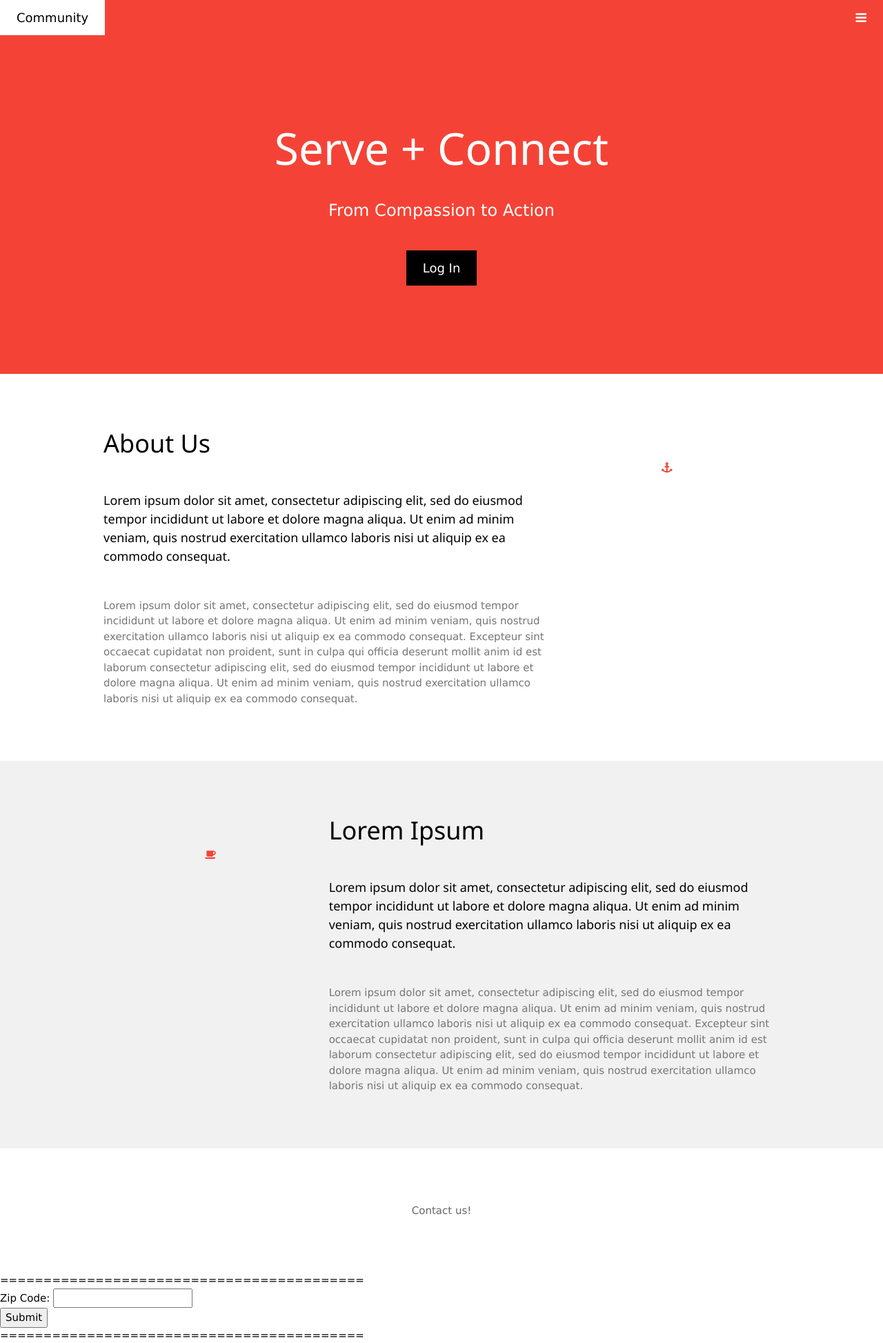
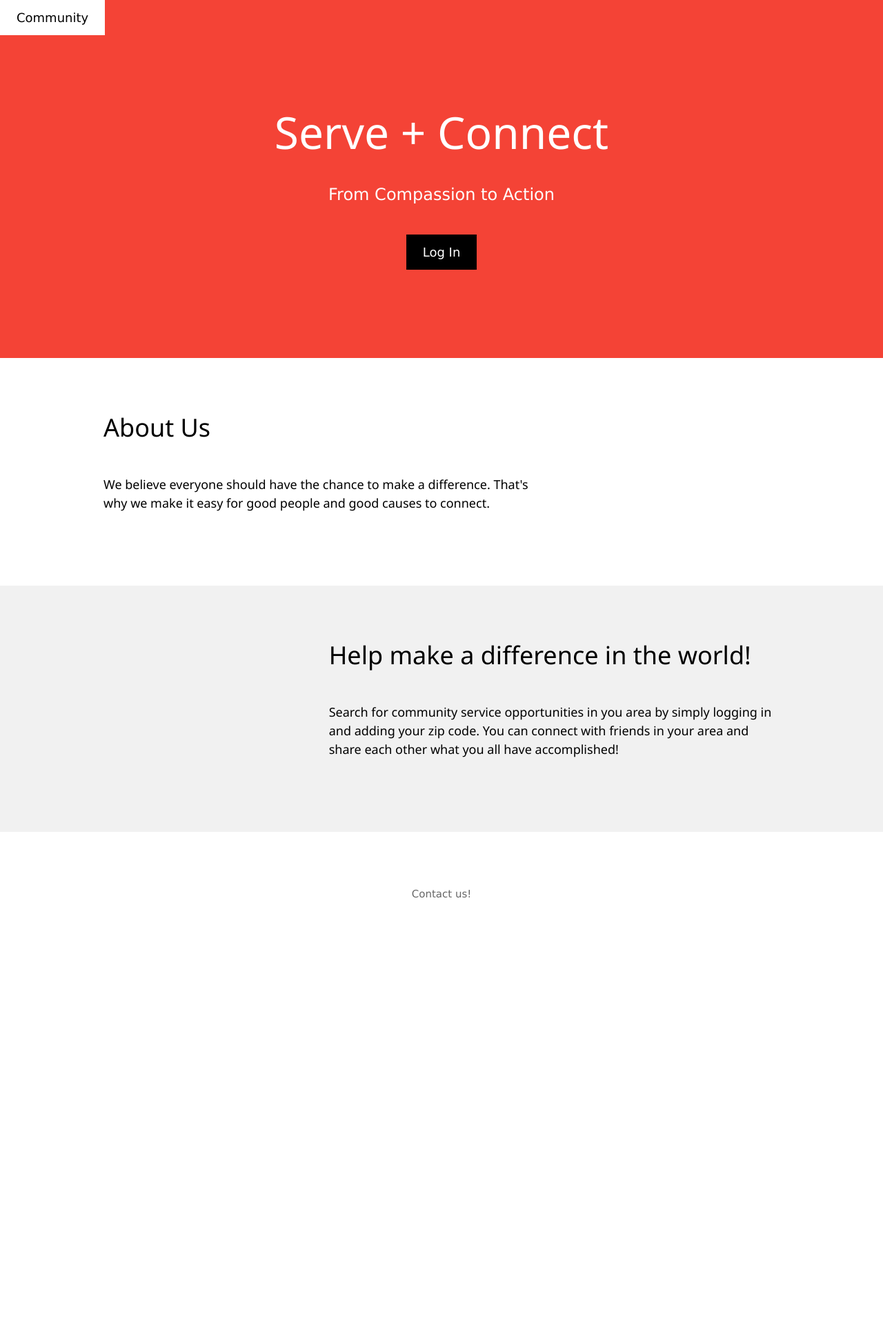
Before and after one commit to Erik-Handeland/serve-and-connect, a Python web app: template templates/login.html in a window 1280 px wide. Shown: the whole page at 69% size. After the commit the page ends 1302 px from the top, so only its background shows below. Run offline with Jinja, Linux system fonts and the light colour scheme; the template is opened without the code that fills it, so the values that code supplies are empty; some libraries are stand-ins or nearby versions.

Commit message:
changes by lina

```diff
--- a/templates/login.html
+++ b/templates/login.html
@@ -1,15 +1,37 @@
 <!DOCTYPE html>
-<<<<<<< HEAD
 <html>
-<title> Serve + Connect </title>
+<head>
+<title>Serve + Connect</title>
 <meta charset="UTF-8">
+<meta name="google-signin-scope" content="profile email">
+<meta name="google-signin-client_id" content="1046708274555-ach4a5gsk2oqc9uu7m2vrreljju42g3i.apps.googleusercontent.com">
+<script src="https://apis.google.com/js/platform.js" async defer></script>
 <meta name="viewport" content="width=device-width, initial-scale=1">
 <link rel="stylesheet" href="https://fonts.googleapis.com/css?family=Lato">
 <link rel="stylesheet" href="https://fonts.googleapis.com/css?family=Montserrat">
-<link rel="stylesheet" href="https://cdnjs.cloudflare.com/ajax/libs/font-awesome/4.7.0/css/font-awesome.min.css">
 <link rel="stylesheet" href="../css/login.css"/>
+</head>
 
 <body>
+
+<!--sign in button -->
+<div class="g-signin2" data-onsuccess="onSignIn" data-theme="dark"></div>
+<script>
+  function onSignIn(googleUser) {
+    // Useful data for your client-side scripts:
+    var profile = googleUser.getBasicProfile();
+    console.log("ID: " + profile.getId()); // Don't send this directly to your server!
+    console.log('Full Name: ' + profile.getName());
+    console.log('Given Name: ' + profile.getGivenName());
+    console.log('Family Name: ' + profile.getFamilyName());
+    console.log("Image URL: " + profile.getImageUrl());
+    console.log("Email: " + profile.getEmail());
+
+    // The ID token you need to pass to your backend:
+    var id_token = googleUser.getAuthResponse().id_token;
+    console.log("ID Token: " + id_token);
+  };
+</script>
 
 <!-- Navbar -->
 <div class="w3-top">
@@ -33,11 +55,7 @@
   <div class="w3-content">
     <div class="w3-twothird">
       <h1>About Us</h1>
-      <h5 class="w3-padding-32">Lorem ipsum dolor sit amet, consectetur adipiscing elit, sed do eiusmod tempor incididunt ut labore et dolore magna aliqua. Ut enim ad minim veniam, quis nostrud exercitation ullamco laboris nisi ut aliquip ex ea commodo consequat.</h5>
-
-      <p class="w3-text-grey">Lorem ipsum dolor sit amet, consectetur adipiscing elit, sed do eiusmod tempor incididunt ut labore et dolore magna aliqua. Ut enim ad minim veniam, quis nostrud exercitation ullamco laboris nisi ut aliquip ex ea commodo consequat. Excepteur sint
-        occaecat cupidatat non proident, sunt in culpa qui officia deserunt mollit anim id est laborum consectetur adipiscing elit, sed do eiusmod tempor incididunt ut labore et dolore magna aliqua. Ut enim ad minim veniam, quis nostrud exercitation ullamco
-        laboris nisi ut aliquip ex ea commodo consequat.</p>
+      <h5 class="w3-padding-32">We believe everyone should have the chance to make a difference. That's why we make it easy for good people and good causes to connect.</h5>
     </div>
 
     <div class="w3-third w3-center">
@@ -50,16 +68,13 @@
 <div class="w3-row-padding w3-light-grey w3-padding-64 w3-container">
   <div class="w3-content">
     <div class="w3-third w3-center">
-      <i class="fa fa-coffee w3-padding-64 w3-text-red w3-margin-right"></i>
+      <i class="w3-padding-64 w3-text-red w3-margin-right"></i>
     </div>
 
     <div class="w3-twothird">
-      <h1>Lorem Ipsum</h1>
-      <h5 class="w3-padding-32">Lorem ipsum dolor sit amet, consectetur adipiscing elit, sed do eiusmod tempor incididunt ut labore et dolore magna aliqua. Ut enim ad minim veniam, quis nostrud exercitation ullamco laboris nisi ut aliquip ex ea commodo consequat.</h5>
+      <h1>Help make a difference in the world!</h1>
+      <h5 class="w3-padding-32">Search for community service opportunities in you area by simply logging in and adding your zip code. You can connect with friends in your area and share each other what you all have accomplished!</h5>
 
-      <p class="w3-text-grey">Lorem ipsum dolor sit amet, consectetur adipiscing elit, sed do eiusmod tempor incididunt ut labore et dolore magna aliqua. Ut enim ad minim veniam, quis nostrud exercitation ullamco laboris nisi ut aliquip ex ea commodo consequat. Excepteur sint
-        occaecat cupidatat non proident, sunt in culpa qui officia deserunt mollit anim id est laborum consectetur adipiscing elit, sed do eiusmod tempor incididunt ut labore et dolore magna aliqua. Ut enim ad minim veniam, quis nostrud exercitation ullamco
-        laboris nisi ut aliquip ex ea commodo consequat.</p>
     </div>
   </div>
 </div>
@@ -74,17 +89,4 @@
 
 
 </body>
-==========================================
-<html lang="en" dir="ltr">
-  <head>
-    <meta charset="utf-8">
-    <title></title>
-  </head>
-  <body>
-    <form method="post">
-      Zip Code: <input class="LocationPage" name="zipcode" /><br/>
-      <button>Submit</button>
-    </form>
-  </body>
 </html>
-==========================================
```
